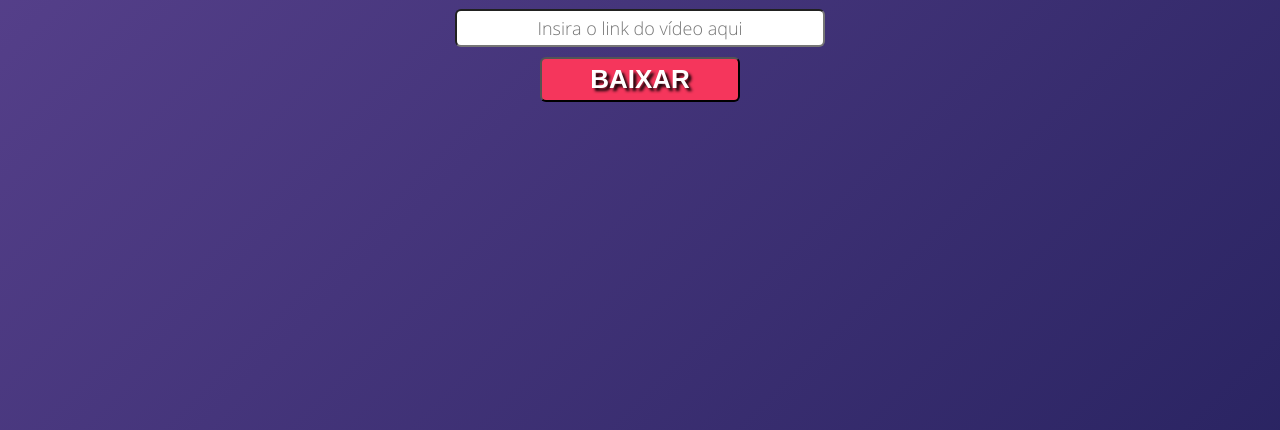
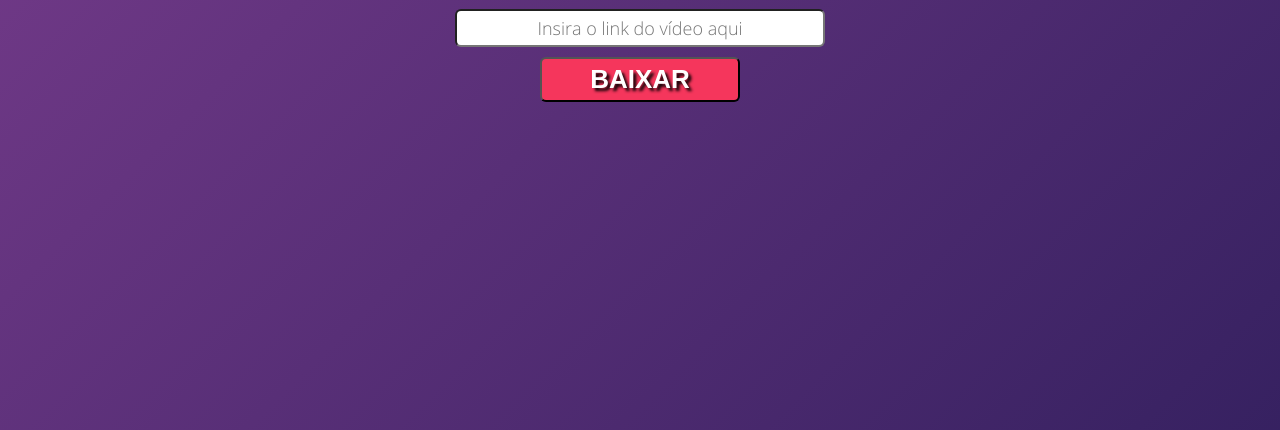
Before and after one commit to Bruno-Souza-97/ymp4, a plain HTML site: page index.html in a window 1280 px wide. Shown: the part 370-800 px from the top of the page. Drawn offline with nearby package versions, Linux system fonts and the light colour scheme.

Commit message:
Update style.css

```diff
--- a/css/style.css
+++ b/css/style.css
@@ -1,7 +1,7 @@
 
 body {
 	/*background: linear-gradient(-45deg, #901D49,#4A0656,#100128);*/
-	background: linear-gradient(-45deg, #060D41,#6C4E9F,#8D459A);
+	background: linear-gradient(-45deg, #060D41,#8D459A,#6C4E9F);
 	background-size: 400% 400%;
 	animation: gradient 15s ease infinite;
 }
```
